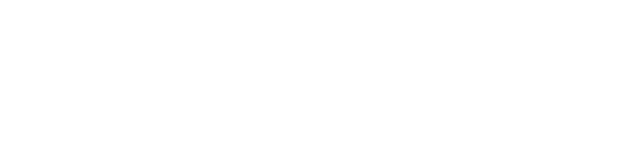
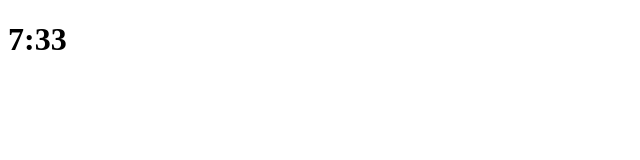
Before and after one commit to baelanche/Bae-date-app, a plain HTML site: page index.html in a window 1280 px wide. Shown: the full height of the page, 0-640 px from the left. Drawn offline with Linux system fonts and the light colour scheme.

Commit message:
create clock

```diff
--- a/clock.js
+++ b/clock.js
@@ -1,7 +1,15 @@
-const clockContainer = document.querySelector(".js-clock");
+const clockContainer = document.querySelector(".js-clock"),
+    clockTitle = clockContainer.querySelector("h1");
+
+function getTime() {
+    const date = new Date();
+    const hours = date.getHours();
+    const minutes = date.getMinutes();
+    clockTitle.innerText = `${hours}:${minutes}`;
+}
 
 function init() {
-
+    getTime();
 }
 
 init();
--- a/index.html
+++ b/index.html
@@ -8,7 +8,9 @@
     <title>Document</title>
 </head>
 <body>
-    <div class="js-clock"></div>
+    <div class="js-clock">
+        <h1 class="js-title"></h1>
+    </div>
     <script src="clock.js"></script>
 </body>
 </html>
```
